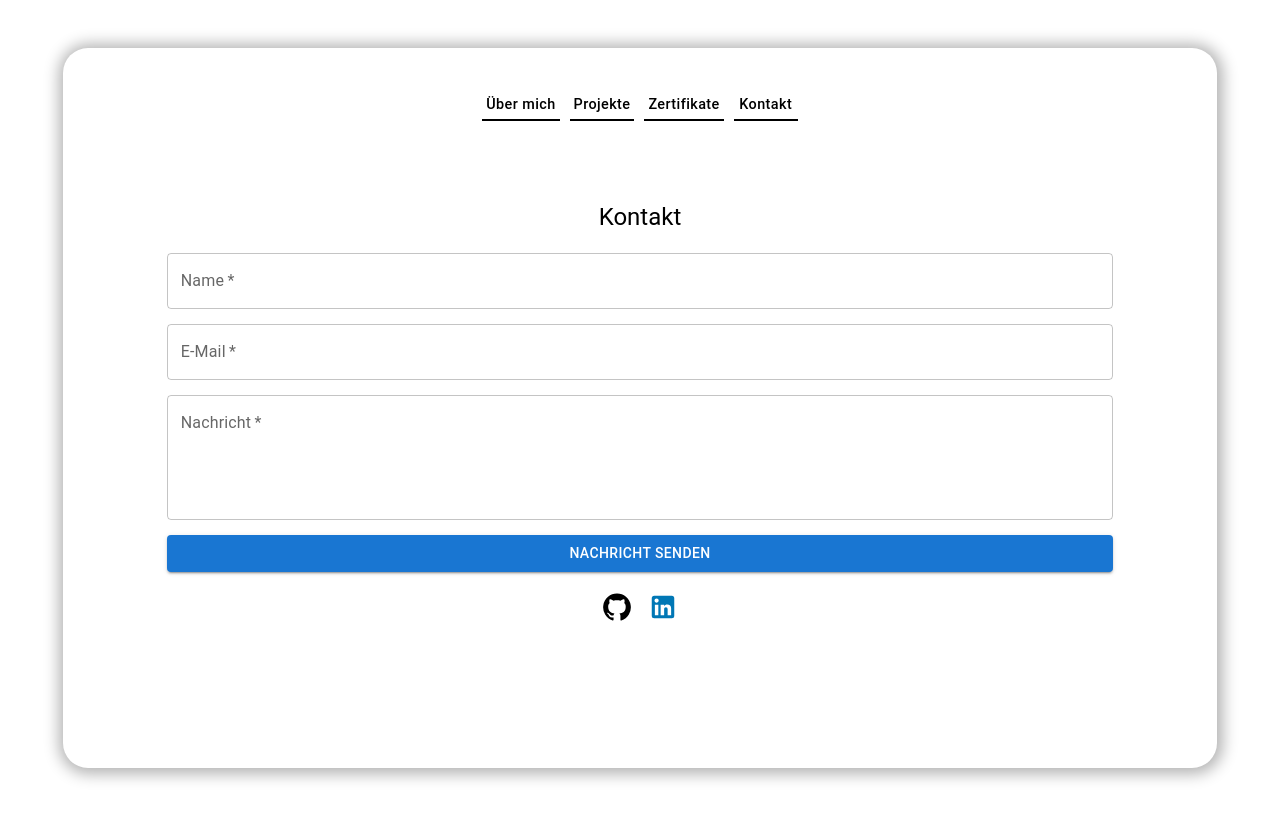
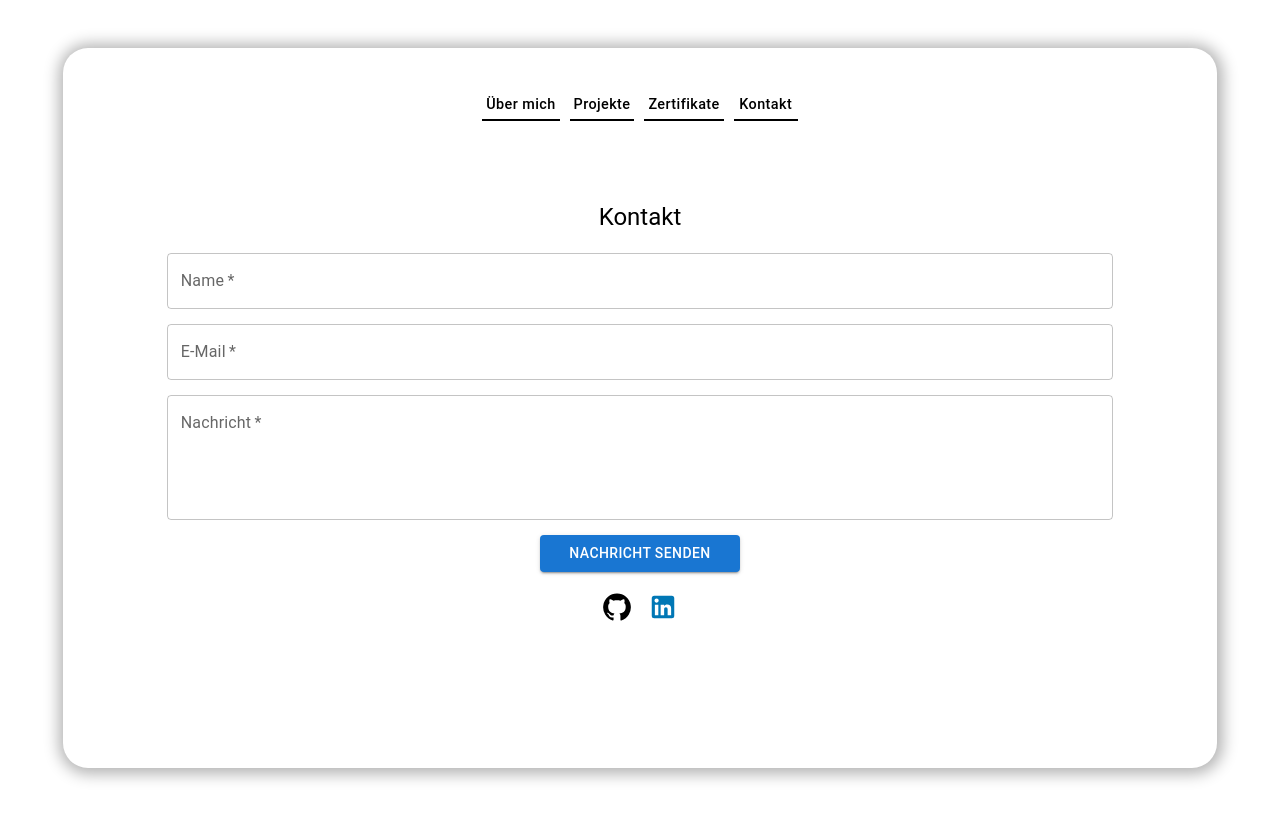
Before and after one commit to ilonagoergens/mein-portfolio, a React (Vite) app: page / in a window 1280 px wide. Both pictures are taken after a click on the button "Kontakt". Built offline with nearby package versions, Linux system fonts and the light colour scheme.

Commit message:
Button angepasst

```diff
--- a/index.html
+++ b/index.html
@@ -4,7 +4,7 @@
     <meta charset="UTF-8" />
     <link rel="icon" type="image/svg+xml" href="/vite.svg" />
     <meta name="viewport" content="width=device-width, initial-scale=1.0" />
-    <title>Wilommen🫱🏼‍🫲🏼</title>
+    <title>Ilona Görgens</title>
   </head>
   <body>
     <div id="root"></div>
--- a/src/App.jsx
+++ b/src/App.jsx
@@ -1,5 +1,13 @@
 import React, { useState, useEffect } from "react";
-import { Button, Box, Typography, TextField, Tooltip, Snackbar, Alert } from "@mui/material";
+import {
+  Button,
+  Box,
+  Typography,
+  TextField,
+  Tooltip,
+  Snackbar,
+  Alert,
+} from "@mui/material";
 import Image from "./assets/image.png";
 import GitHubIcon from "@mui/icons-material/GitHub";
 import LinkedInIcon from "@mui/icons-material/LinkedIn";
@@ -134,7 +142,10 @@ function App() {
         >
           <NavButton label="Über mich" onClick={() => handleClick("about")} />
           <NavButton label="Projekte" onClick={() => handleClick("projects")} />
-          <NavButton label="Zertifikate" onClick={() => handleClick("certificates")} />
+          <NavButton
+            label="Zertifikate"
+            onClick={() => handleClick("certificates")}
+          />
           <NavButton label="Kontakt" onClick={() => handleClick("Contact")} />
         </Box>
 
@@ -318,7 +329,18 @@ function App() {
                   required
                   fullWidth
                 />
+
+                <div
+                  style={{
+                    display: "flex",
+                    justifyContent: "center",
+                    alignItems: "center",
+                  }}
+                >
                   <Button
+                    style={{
+                      width: "200px",
+                    }}
                     type="submit"
                     variant="contained"
                     color="primary"
@@ -326,6 +348,7 @@ function App() {
                   >
                     Nachricht senden
                   </Button>
+                </div>
               </form>
 
               <Box
@@ -362,7 +385,10 @@ function App() {
                 autoHideDuration={3000}
                 onClose={() => setOpenSnackbar(false)}
               >
-                <Alert onClose={() => setOpenSnackbar(false)} severity="success">
+                <Alert
+                  onClose={() => setOpenSnackbar(false)}
+                  severity="success"
+                >
                   Nachricht erfolgreich gesendet!
                 </Alert>
               </Snackbar>
```
Lines whose indentation alone changed are shown as unchanged.
